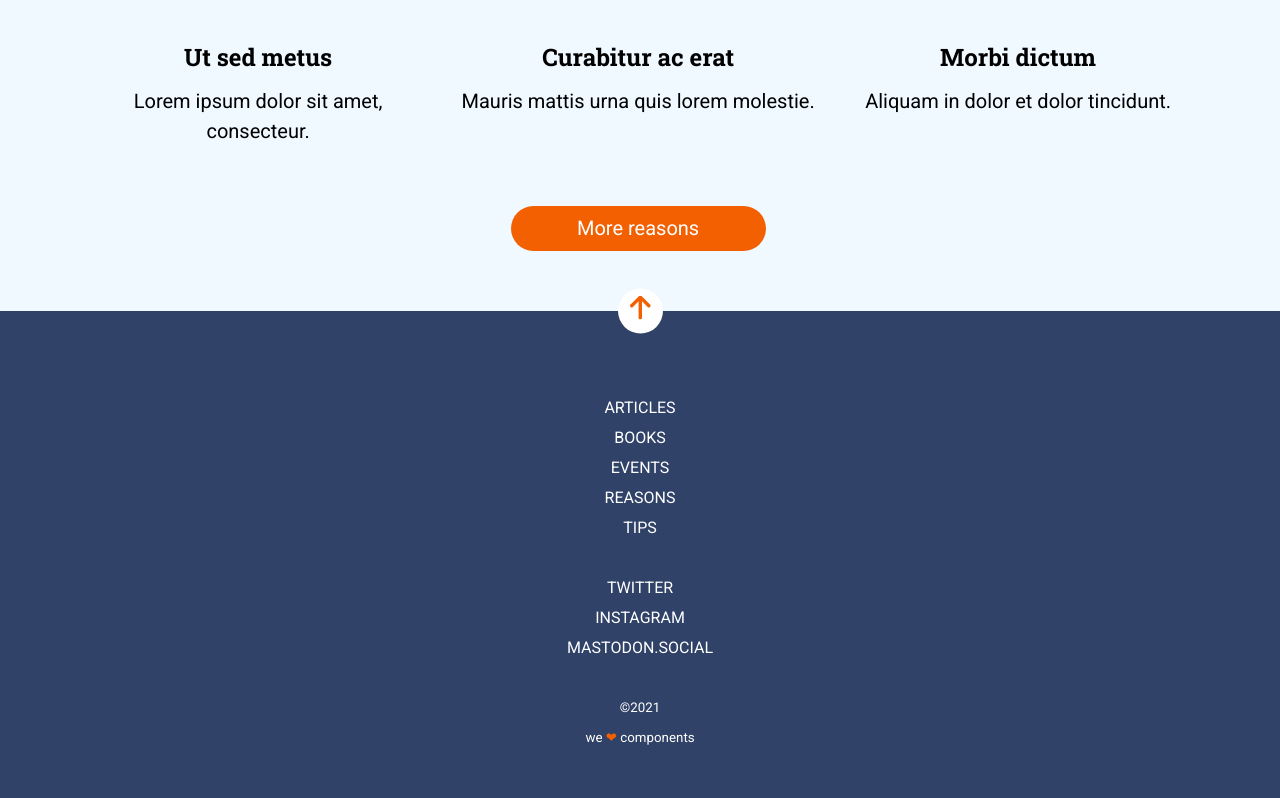
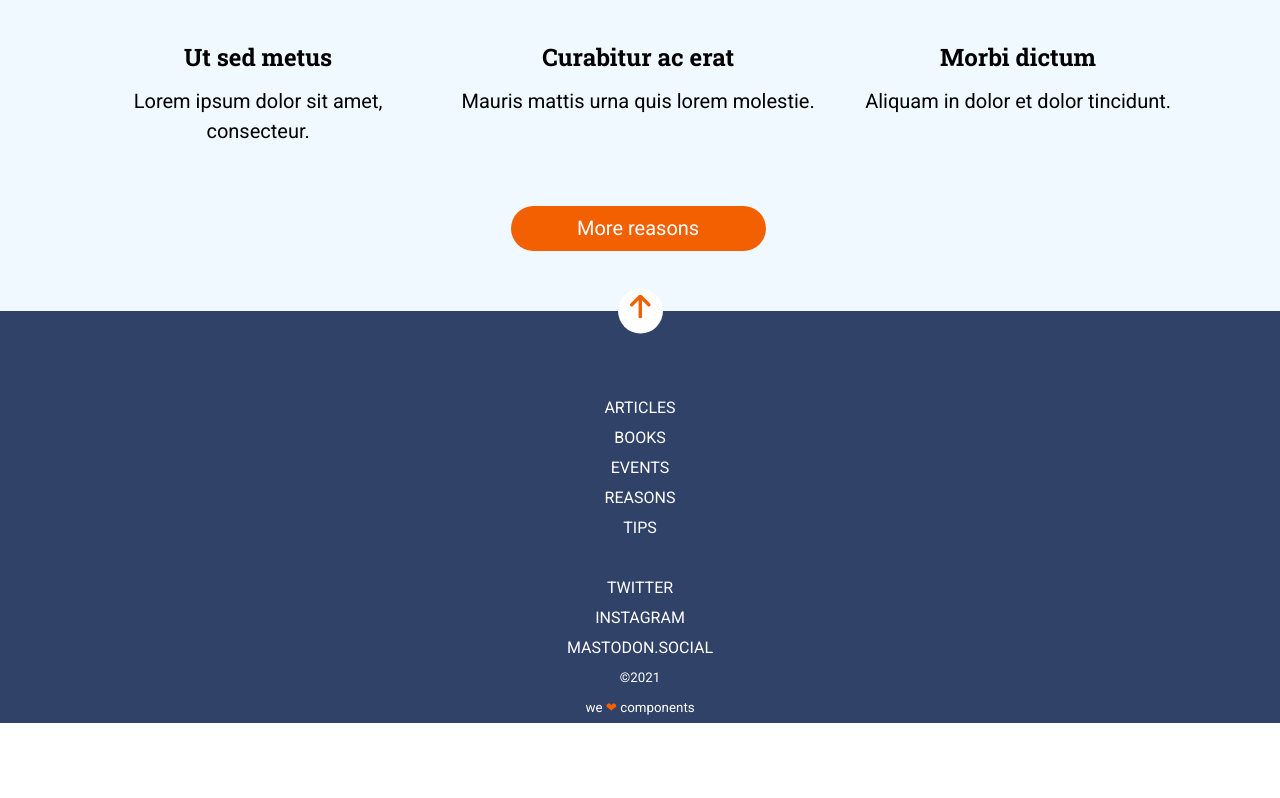
Before and after one commit to Adalab/modulo-1-evaluacion-final-silviaespanagil, a website: page docs/index.html in a window 1280 px wide. Shown: the part 1257-2055 px from the top of the page. After the commit the page ends 1980 px from the top, so only its background shows below. Drawn offline with nearby package versions, Linux system fonts and the light colour scheme; files that its build step writes are made by us from their sources.

Commit message:
Undo last changes

```diff
--- a/src/scss/core/_variables.scss
+++ b/src/scss/core/_variables.scss
@@ -6,5 +6,6 @@ $colorBrightblue: #0271bc;
 $colorDarkblue: #304268;
 $colorGrey: #4a4a4a;
 $colorshadow: rgba(0, 0, 0, 0.2);
+$colorshadowfooter: (0, 0, 0, 0.5);
 $fontRoboto: "Roboto", sans-serif;
 $fontRobotoSlab: "Roboto Slab", serif;
--- a/src/scss/layout/_footer.scss
+++ b/src/scss/layout/_footer.scss
@@ -6,10 +6,15 @@
   line-height: 30px;
   text-transform: uppercase;
   text-align: center;
+  display: flex;
+  flex-direction: column;
+  align-items: center;
+  justify-content: center;
+  @media all and (min-width: 768px) {
+  }
   &--up {
     width: 45px;
     height: 45px;
-    line-height: 24px;
     border-radius: 50%;
     background-color: $colorWhite;
     display: flex;
@@ -22,10 +27,6 @@
     }
   }
   &--content {
-    display: flex;
-    flex-direction: column;
-    align-items: center;
-    justify-content: center;
     &-menu {
       padding-top: 37px;
     }
```
